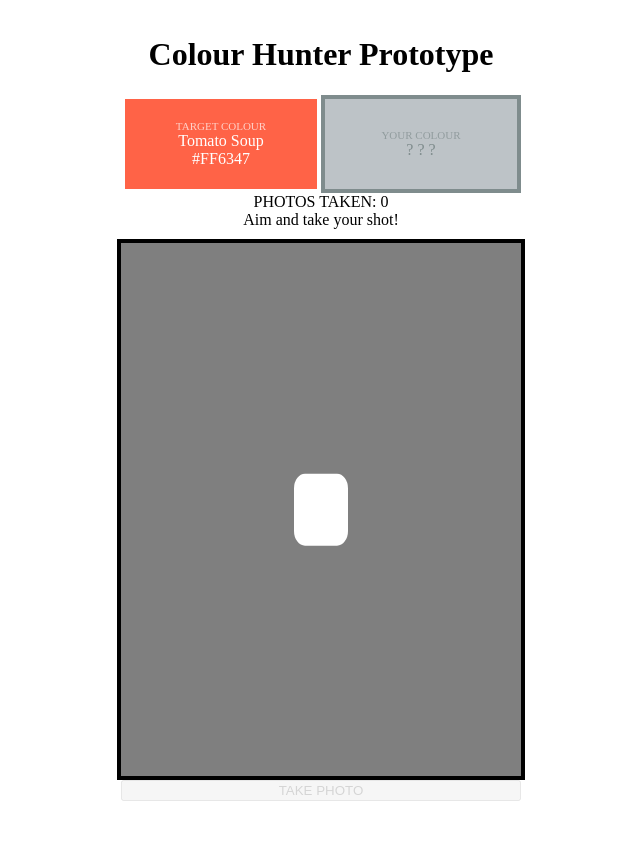
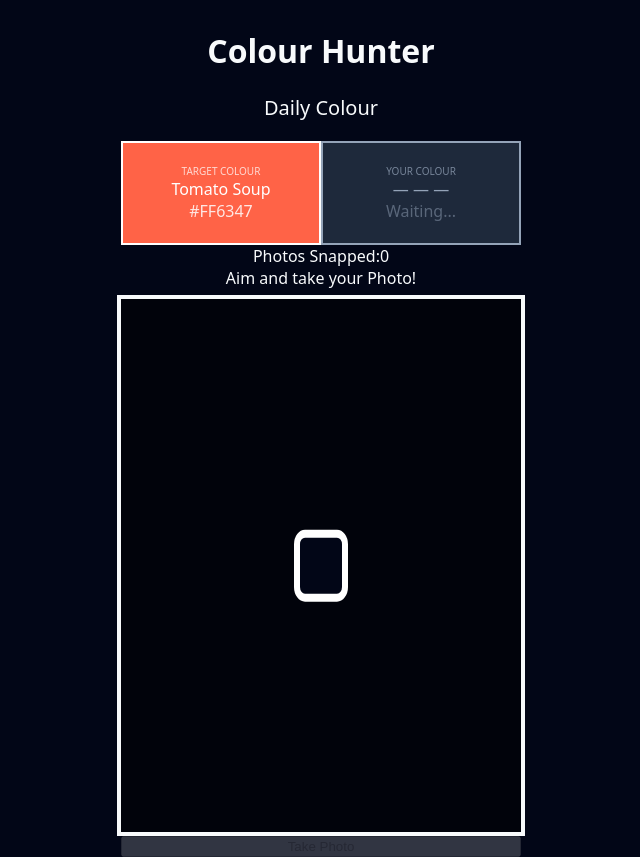
Before and after one commit to CoreyMaltby/colour-hunter, a Next.js app: page / in a window 1280 px wide. Shown: the whole page, without its empty margins (319-959 px from the left). Before the commit the page ends 808 px from the top, so only its background shows below. Built offline with nearby package versions, Linux system fonts and the light colour scheme; no server answers.

Commit message:
feat: enhance UI components and improve game logic for better user experience

```diff
--- a/src/app/globals.css
+++ b/src/app/globals.css
@@ -1,3 +1,28 @@
 @tailwind base;
 @tailwind components;
 @tailwind utilities;
+
+body {
+    background-color: #020617;
+    color: #f8fafc;
+    font-family: ui-sans-serif, system-ui, -apple-system, BlinkMacSystemFont, "Segoe UI", Roboto, "Helvetica Neue", Arial, sans-serif;
+    -webkit-font-smoothing: antialiased;
+    -moz-osx-font-smoothing: grayscale;
+    -webkit-tap-highlight-color: transparent;
+}
+
+@keyframes fadeIn {
+    from {
+        opacity: 0;
+        transform: translateY(10px);
+    }
+
+    to {
+        opacity: 1;
+        transform: translateY(0);
+    }
+}
+
+.animate-fade-in {
+    animation: fadeIn 0.4s ease-out forwards;
+}
--- a/src/app/page.tsx
+++ b/src/app/page.tsx
@@ -9,19 +9,23 @@ export default function Home() {
   const [activeTarget, setActiveTarget] = useState<DailyColour | null>(null);
   const [playerHex, setPlayerHex] = useState<string | null>(null);
   const [isLoading, setIsLoading] = useState<boolean>(true);
-  const [gameMessage, setGameMessage] = useState<string>("Aim and take your shot!");
-  const [messageColor, setMessageColor] = useState<string>("text-slate-700");
+  const [gameMessage, setGameMessage] = useState<string>("Aim and take your Photo!");
+  const [messageColor, setMessageColor] = useState<string>("text-slate-400");
 
 
   // Game tracking metrics
   const [isLockedToday, setIsLockedToday] = useState<boolean>(false);
   const [savedPhoto, setSavedPhoto] = useState<string>("");
   const [attempts, setAttempts] = useState<number>(0);
+  const [finalScore, setFinalScore] = useState<number>(0);
+  const [shareCopied, setShareCopied] = useState<boolean>(false);
+  const [historyBlocks, setHistoryBlocks] = useState<string[]>([]);
+  const [previewText, setPreviewText] = useState<string>("");
 
   const getDailyStorageKey = () => {
     const d = new Date();
     return `colour-hunter-game-${d.getFullYear()}-${d.getMonth() + 1}-${d.getDate()}`;
-  }
+  };
 
   useEffect(() => {
     async function loadDailyChallenge() {
@@ -40,23 +44,26 @@ export default function Home() {
 
           setAttempts(parsedSession.attempts || 0);
 
+          const blocks = parsedSession.historyBlocks || [];
+          setHistoryBlocks(blocks);
+
           // If they previously unlocked a win code for today, trigger a strict lock
           if (parsedSession.isVictory) {
             setPlayerHex(parsedSession.playerHex);
             setSavedPhoto(parsedSession.photoDataUrl);
+            setFinalScore(parsedSession.score);
             setIsLockedToday(true);
-            setGameMessage(`Complete! Match found in ${parsedSession.attempts} photos!`);
-            setMessageColor("text-green-600 font-extrabold");
+            setGameMessage(`🎯 Complete! Match found in ${parsedSession.attempts} Photos!`);
+            setMessageColor("text-emerald-400 font-bold");
           } else {
-            // Otherwise, let them continue from where they left off with their shot count intact
-            setGameMessage(`Keep hunting! Current attempts: ${parsedSession.attempts}`);
-            setMessageColor("text-slate-600 font-medium");
+            setGameMessage(`Keep hunting! Photos taken: ${parsedSession.attempts}`);
+            setMessageColor("text-amber-400 font-medium");
           }
         }
       } catch (err) {
         console.error("Initialization pipeline crash:", err);
         setGameMessage("Could not synchronise game state parameters.");
-        setMessageColor("text-red-600");
+        setMessageColor("text-rose-500");
       } finally {
         setIsLoading(false);
       }
@@ -65,11 +72,25 @@ export default function Home() {
     loadDailyChallenge();
   }, []);
 
+  const generateShareText = (totalShots: number, finalAccuracy: number, target: DailyColour, blocks: string[]) => {
+    const blockGrid = blocks.join("\n");
+    const text = `Colour Hunter\nPhotos Taken: ${totalShots}\nAccuracy: ${finalAccuracy}%\nTarget: ${target.name} (${target.hex})\n\n${blockGrid}\n\nPlay at: ${window.location.origin}`;
+    setPreviewText(text);
+  };
+
   const handlePhotoCaptured = (score: number, detectedColour: string, photoDataUrl: string) => {
     // Increment photo submission counter
     const newAttemptCount = attempts + 1;
     setAttempts(newAttemptCount);
     setPlayerHex(detectedColour);
+
+
+    let currentShotBlock = "🟥";
+    if (score >= 80) currentShotBlock = "🟩";
+    else if (score >= 60) currentShotBlock = "🟨";
+
+    const updatedBlocks = [...historyBlocks, currentShotBlock];
+    setHistoryBlocks(updatedBlocks);
 
     const isVictoryMatch = score >= 80;
     const storageKey = getDailyStorageKey();
@@ -80,34 +101,49 @@ export default function Home() {
       photoDataUrl: isVictoryMatch ? photoDataUrl : "",
       attempts: newAttemptCount,
       isVictory: isVictoryMatch,
+      historyBlocks: updatedBlocks,
       completedAt: new Date().toISOString()
-    }
+    };
     localStorage.setItem(storageKey, JSON.stringify(sessionPayload));
 
     if (isVictoryMatch) {
       // Lock the game only if target threshold met
       setSavedPhoto(photoDataUrl);
+      setFinalScore(score);
       setIsLockedToday(true);
-      setGameMessage(`🎯 Match! ${score}% Similarity! Cleared in ${newAttemptCount} photos!`);
-      setMessageColor("text-green-600 font-extrabold animate-bounce");
+      setGameMessage(`🎯 Perfect Match! ${score}% Similarity!`);
+      setMessageColor("text-emerald-400 font-extrabold");
+
+      if (activeTarget) {
+        generateShareText(newAttemptCount, score, activeTarget, updatedBlocks);
+      }
     } else {
-      // Keep viewfinder loop unlocked but display contextual feedback tracking failure metrics
-      setGameMessage(`❌ ${score}% Match - Try Again! Total Photos: ${newAttemptCount}`);
-      setMessageColor("text-red-600 font-semibold");
+      setGameMessage(`❌ Only a ${score}% Match — Try Again!`);
+      setMessageColor("text-rose-400 font-semibold");
     }
   };
 
   const handleReset = () => {
     setPlayerHex(null);
-    setGameMessage(`Aim and take your Photo! (Photos taken: ${attempts})`);
-    setMessageColor("text-slate-700 font-normal");
+    setGameMessage(`Aim and take your photo! (Photos taken: ${attempts})`);
+    setMessageColor("text-slate-400 font-normal");
+  };
+
+  const handleCopyClipboard = async () => {
+    try {
+      await navigator.clipboard.writeText(previewText);
+      setShareCopied(true);
+      setTimeout(() => setShareCopied(false), 3000);
+    } catch (err) {
+      console.error("Clipboard copy failure:", err);
+    }
   };
 
   if (isLoading) {
     return (
-      <div className="flex min-h-screen items-center justify-center bg-gray-50">
+      <div className="flex min-h-screen items-center justify-center bg-slate-950 text-slate-100">
         <div className="text-center">
-          <div className="w-12 h-12 border-4 border-blue-600 border-t-transparent rounded-full animate-spin mx-auto mb-4" />
+          <div className="w-12 h-12 border-4 border-blue-500 border-t-transparent rounded-full animate-spin mx-auto mb-4" />
           <p className="text-gray-600 font-medium">Loading Game States...</p>
         </div>
       </div>
@@ -115,18 +151,27 @@ export default function Home() {
   }
 
   return (
-    <main className="flex min-h-screen flex-col items-center justify-center bg-gray-50 p-4">
-      <h1 className="text-2xl font-bold text-gray-900 tracking-tight mb-4">
-        Colour Hunter Prototype
-      </h1>
+    <main className="flex min-h-screen flex-col items-center justify-center bg-slate-950 text-slate-50 p-4 antialiased">
+      <div className="text-center mb-6">
+        <h1 className="text-3xl font-black text-white tracking-wider mb-0.5">
+          Colour Hunter
+        </h1>
+        <p className="text-[20px] font-bold text-slate-500 tracking-widest">
+          Daily Colour
+        </p>
+      </div>
 
+      {/*Scoreboard Component */}
       <Scoreboard activeTarget={activeTarget} playerHex={playerHex} />
 
-      <div className="mb-2 px-3 py-1 bg-slate-200 text-slate-700 text-xs font-bold rounded-full uppercase tracking-wider">
-        Photos Taken: {attempts}
+      {/* Attempt Tracking */}
+      <div className="mb-4 px-4 py-1.5 bg-slate-900 text-slate-400 text-xs font-black  shadow-inner tracking-widest flex items-center gap-2">
+        <span className="w-2 h-2 rounded-full bg-blue-500 animate-pulse" />
+        Photos Snapped: <span className="text-blue-400">{attempts}</span>
       </div>
 
-      <div className={`text-center text-lg mb-4 min-h-[28px] transition-all duration-300 ${messageColor}`}>
+      {/* Activity Banner */}
+      <div className={`text-center text-lg mb-6 min-h-[28px] max-w-[340px] tracking-wide transition-all duration-300 ease-out ${messageColor}`}>
         {gameMessage}
       </div>
 
@@ -137,6 +182,31 @@ export default function Home() {
         savedPhoto={savedPhoto}
         onReset={handleReset}
       />
+
+      {/* Victory and Share Card */}
+      {isLockedToday && (
+        <div className="w-full max-w-[400px] mt-6 p-5 bg-slate-900/90 backdrop-blur-md border border-slate-800 rounded-2xl shadow-2xl flex flex-col items-center animate-fade-in">
+          <h3 className="text-xs font-bold text-slate-400 tracking-widest mb-4">Share Your Results</h3>
+
+          <button
+            onClick={handleCopyClipboard}
+            className={`w-full py-3 text-sm font-bold rounded-xl transition-all duration-300 shadow-lg tracking-wider mb-5 flex items-center justify-center gap-2 ${shareCopied
+              ? "bg-emerald-600 text-white animate-pulse"
+              : "bg-gradient-to-r from-indigo-600 to-blue-600 hover:from-indigo-500 hover:to-blue-500 text-white transform hover:-translate-y-0.5 active:translate-y-0"
+              }`}
+          >
+            {shareCopied ? "✓ Copied!" : "📋 Copy Share Card"}
+          </button>
+
+          {/* Share Text */}
+          <div className="w-full text-left bg-slate-950 p-4 rounded-xl border border-slate-800/80 shadow-inner">
+            <p className="text-[10px] font-bold text-slate-500 uppercase tracking-widest mb-2 border-b border-slate-800 pb-1">Clipboard Preview</p>
+            <pre className="text-xs font-mono text-slate-300 whitespace-pre-wrap leading-relaxed tracking-normal">
+              {previewText}
+            </pre>
+          </div>
+        </div>
+      )}
     </main>
   );
 }
--- a/src/components/Scoreboard.tsx
+++ b/src/components/Scoreboard.tsx
@@ -1,4 +1,3 @@
-// src/components/Scoreboard.tsx
 "use client";
 
 import { getContrastColour } from "../lib/colourMath";
@@ -11,14 +10,14 @@ interface ScoreboardProps {
 
 export default function Scoreboard({ activeTarget, playerHex }: ScoreboardProps) {
   // Determine text contrast configurations for the Target block
-  const targetBg = activeTarget ? activeTarget.hex : "#BDC3C7";
+  const targetBg = activeTarget ? activeTarget.hex : "#1E293B";
   const targetText = activeTarget
     ? getContrastColour(activeTarget.r, activeTarget.g, activeTarget.b)
-    : "#7F8C8D";
+    : "#94A3B8";
 
   // Determine text contrast configurations for the Player block
-  let playerBg = "#BDC3C7";
-  let playerText = "#7F8C8D";
+  let playerBg = "#1E293B";
+  let playerText = "#94A3B8";
 
   if (playerHex) {
     playerBg = playerHex;
@@ -31,24 +30,43 @@ export default function Scoreboard({ activeTarget, playerHex }: ScoreboardProps)
   }
 
   return (
-    <div className="flex w-full max-w-[400px] gap-4 mb-5">
+    <div className="flex w-full max-w-[400px] gap-4 mb-6">
       {/* Target Color Block Panel */}
       <div
-        className="flex-1 flex flex-col items-center justify-center h-[90px] rounded-xl border-4 border-white shadow-sm text-sm font-bold text-center p-1.5 transition-colors duration-300"
+        className="flex-1 flex flex-col items-center justify-center h-[100px] rounded-2xl border-2 border-slate-700/50 shadow-xl text-center p-2 transition-all duration-500 ease-in-out transform hover:scale-[1.02]"
         style={{ backgroundColor: targetBg, color: targetText }}
       >
-        <span className="text-[11px] uppercase tracking-wider mb-1 opacity-70">Target Colour</span>
-        <span className="text-base font-extrabold">{activeTarget ? activeTarget.name : "Loading..."}</span>
-        <span className="text-xs font-normal mt-0.5">{activeTarget ? activeTarget.hex.toUpperCase() : "#------"}</span>
+        <span
+          className="text-[10px] font-bold uppercase tracking-widest mb-1"
+          style={{ color: targetText, opacity: targetText === "#000000" ? 0.65 : 0.75 }}
+        >
+          Target Colour
+        </span>
+        <span className="text-base font-black leading-tight drop-shadow-sm px-1 truncate max-w-full">
+          {activeTarget ? activeTarget.name : "Loading..."}
+        </span>
+        <span className="text-xs font-mono font-medium mt-1" style={{ opacity: targetText === "#000000" ? 0.7 : 0.85 }}>
+          {activeTarget ? activeTarget.hex.toUpperCase() : "#------"}
+        </span>
       </div>
 
       {/* Captured Player Color Block Panel */}
       <div
-        className="flex-1 flex flex-col items-center justify-center h-[90px] rounded-xl border-4 border-white shadow-sm text-sm font-bold text-center p-1.5 transition-colors duration-300"
+        className="flex-1 flex flex-col items-center justify-center h-[100px] rounded-2xl border-2 border-slate-700/50 shadow-xl text-center p-2 transition-all duration-500 ease-in-out transform hover:scale-[1.02]"
         style={{ backgroundColor: playerBg, color: playerText }}
       >
-        <span className="text-[11px] uppercase tracking-wider mb-1 opacity-70">Your Colour</span>
-        <span className="text-base font-extrabold tracking-wide">{playerHex ? playerHex.toUpperCase() : "? ? ?"}</span>
+        <span
+          className="text-[10px] font-bold uppercase tracking-widest mb-1"
+          style={{ color: playerText, opacity: playerText === "#000000" ? 0.65 : 0.75 }}
+        >
+          Your Colour
+        </span>
+        <span className="text-base font-black tracking-wide drop-shadow-sm">
+          {playerHex ? playerHex.toUpperCase() : "— — —"}
+        </span>
+        <span className="text-xs font-mono font-medium mt-1" style={{ opacity: playerText === "#000000" ? 0.4 : 0.5 }}>
+          {!playerHex && "Waiting..."}
+        </span>
       </div>
     </div>
   );
--- a/src/components/Viewfinder.tsx
+++ b/src/components/Viewfinder.tsx
@@ -112,7 +112,7 @@ export default function Viewfinder({
 
         const dataURL = canvas.toDataURL("image/png");
 
-        if (matchScore < 90) {
+        if (matchScore < 80) {
             setPhotoDataUrl(dataURL);
             setIsShowingPhoto(true);
         }
@@ -181,7 +181,7 @@ export default function Viewfinder({
             <button
                 onClick={capturePhoto}
                 disabled={(!isStreaming && !isShowingPhoto) && !isLockedToday}
-                className={`w-full py-3.5 text-base font-bold rounded-lg shadow-md transition-all duration-200 uppercase tracking-wide active:scale-95 disabled:opacity-50 ${isLockedToday
+                className={`w-full py-3.5 text-base font-bold rounded-lg shadow-md transition-all duration-200 tracking-wide active:scale-95 disabled:opacity-50 ${isLockedToday
                     ? "bg-emerald-700 text-emerald-200 cursor-not-allowed shadow-none"
                     : isShowingPhoto
                         ? "bg-slate-700 hover:bg-slate-800 text-white"
```
